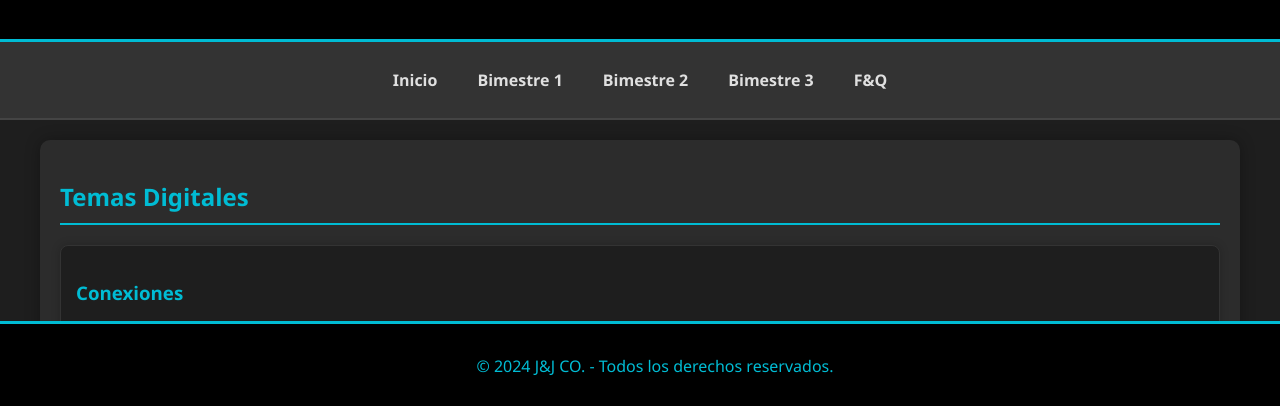
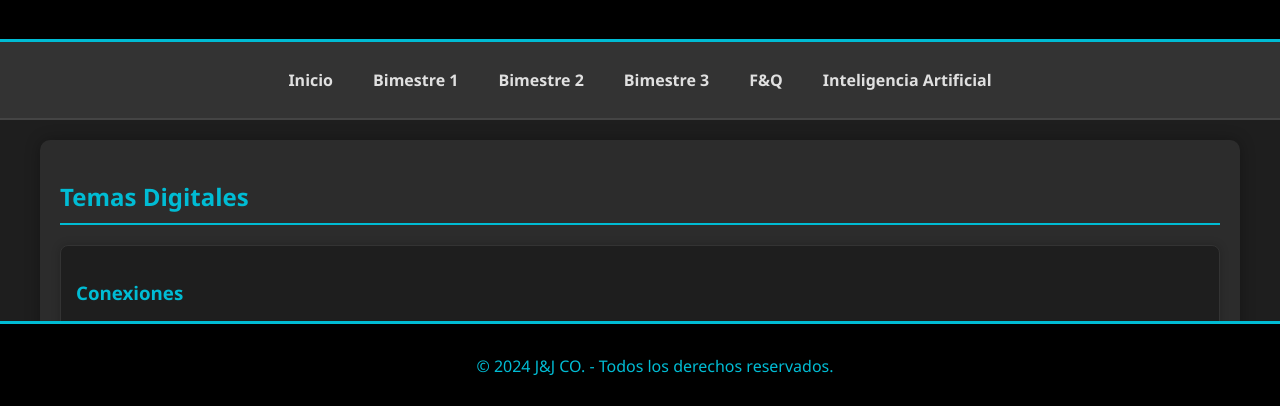
Before and after one commit to JoseChofo08/J-J, a plain HTML site: page web1.html in a window 1280 px wide. Shown: the part 392-798 px from the top of the page. Drawn offline with Linux system fonts and the light colour scheme.

Commit message:
Update web1.html

```diff
--- a/web1.html
+++ b/web1.html
@@ -19,6 +19,8 @@
         <a href="web3.html">Bimestre 2</a>
         <a href="web4.html">Bimestre 3</a>
         <a href="web5.html">F&Q</a>
+        <a href="web6.html">Inteligencia Artificial</a>
+
     </nav>
     <main>
         <section>
```
